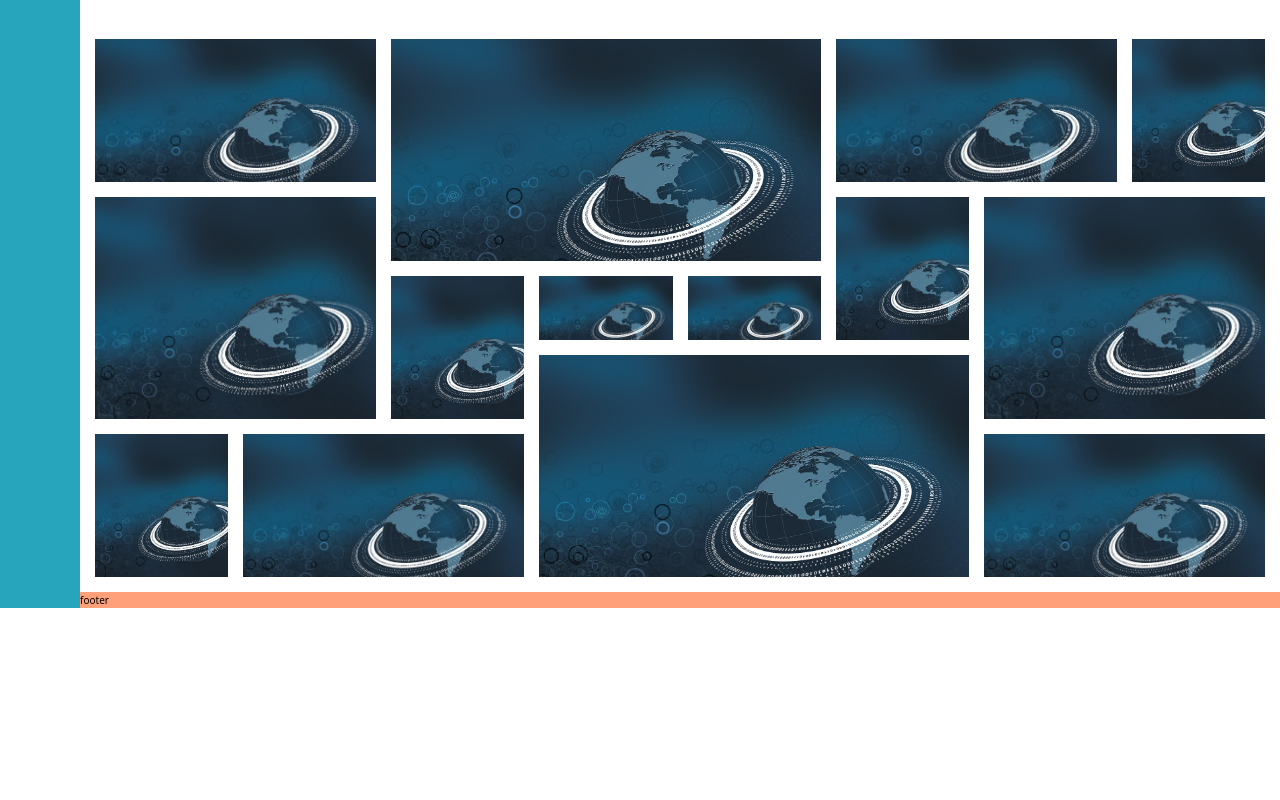
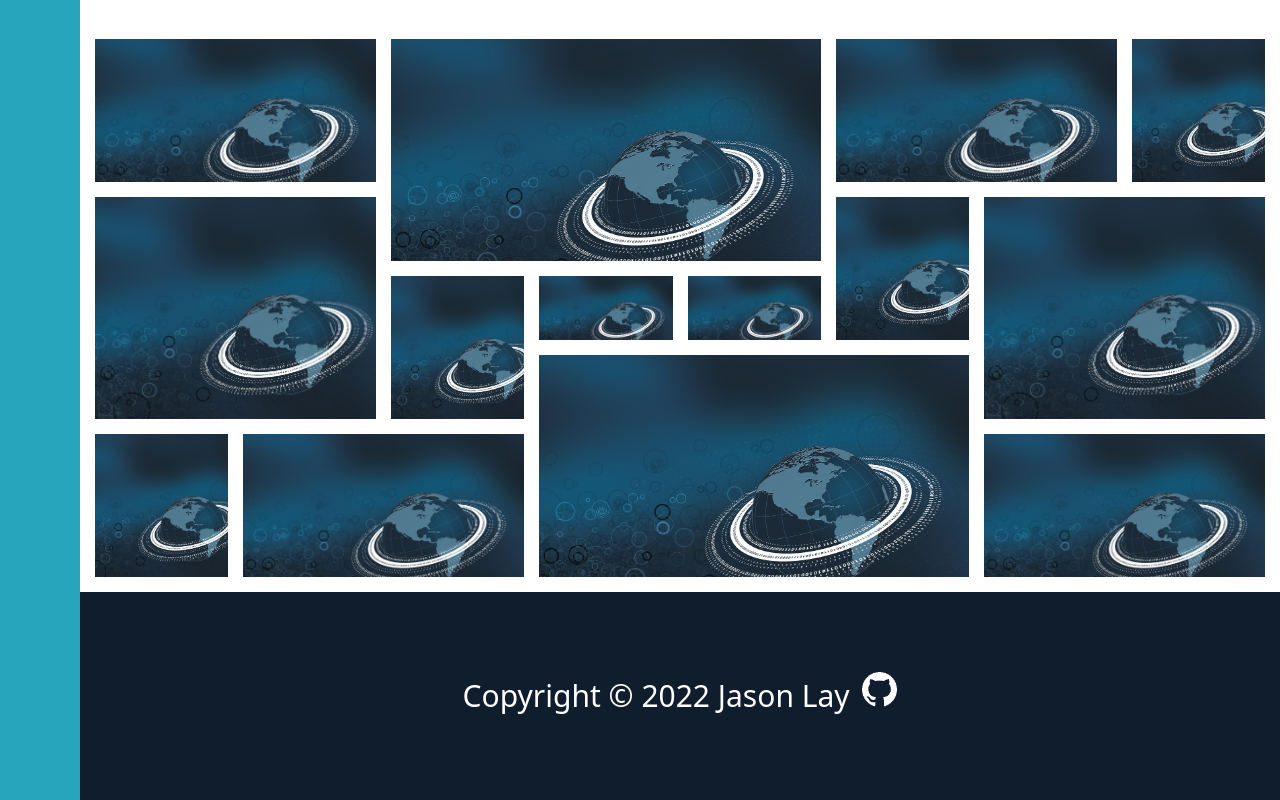
Before and after one commit to Beast-Code9999/Project-Collection, a website: page index.html in a window 1280 px wide. Shown: the part 3666-4466 px from the top of the page. Before the commit the page ends 4274 px from the top, so only its background shows below. Drawn offline with Linux system fonts and the light colour scheme.

Commit message:
add footer

```diff
--- a/index.html
+++ b/index.html
@@ -266,7 +266,11 @@
     </section>
 
     <footer class="footer">
-        footer
+        Copyright © <span class="footer__year"></span>
+        <a href="https://github.com/Beast-Code9999" id="beastcode" target="_blank"><span class="footer__name">Jason Lay</span> </a>
+        <a href="https://github.com/Beast-Code9999" target="_blank">
+            <img src="./img/github_logo.png" alt="github">
+        </a>
     </footer>
 </body>
 </html>
--- a/sass/layout/_footer.scss
+++ b/sass/layout/_footer.scss
@@ -1,4 +1,32 @@
 .footer {
-    background-color: lightsalmon;
     grid-column: full-start / full-end;
 }
+
+
+.footer {
+    background-color: $color-secondary;
+}
+
+footer {
+    padding: 8rem;
+    text-align: center;
+    font-size: 3rem;
+    color: white;
+  }
+
+  footer a {
+    text-decoration: none;
+    color: white;
+  }
+
+  footer img {
+    width: 3.5rem;
+    height: auto;
+    transition: transform .7s ease-in-out;
+    margin-left: 5px;
+  }
+
+  footer img:hover {
+    transition: all 0.5s ease-in-out;
+    transform: rotate(360deg) scale(1.5);
+  }
--- a/script.js
+++ b/script.js
@@ -0,0 +1,4 @@
+const footer = document.querySelector('.footer__year');
+console.log(footer)
+let year = new Date().getFullYear()
+footer.textContent = year;
```
Also changed, not shown: img/github_logo.png (added), style.css.
